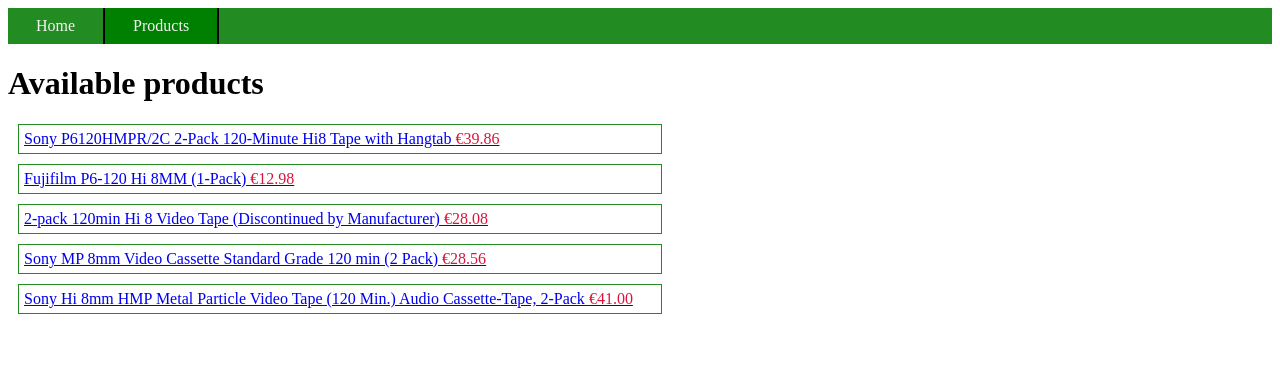
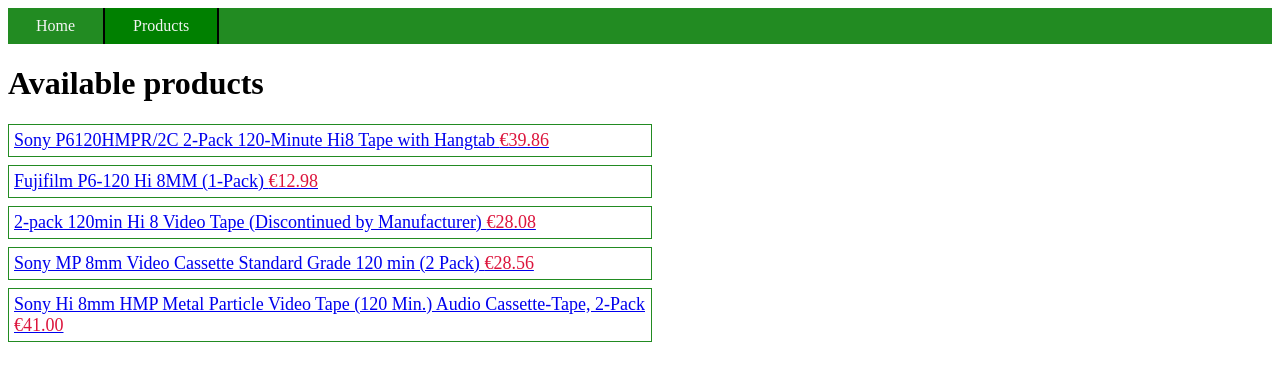
Before and after one commit to kannercollege/videostore, a Flask app: page /products in a window 1280 px wide. Shown: the top 381 px of the page. Run offline with Flask 2, Linux system fonts and the light colour scheme.

Commit message:
fix css for product display

```diff
--- a/static/products.css
+++ b/static/products.css
@@ -1,8 +1,9 @@
 div.product_display_item {
-    margin: 10px;
+    margin: 8px 0px;
     padding: 5px;
     border: 1px solid forestgreen;
     width: 50%;
+    font-size: large;
 }
 
 .product_display_price {
```
